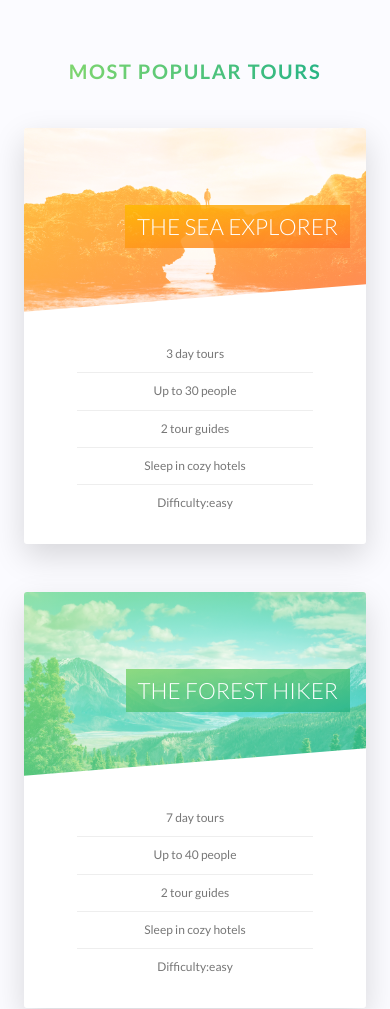
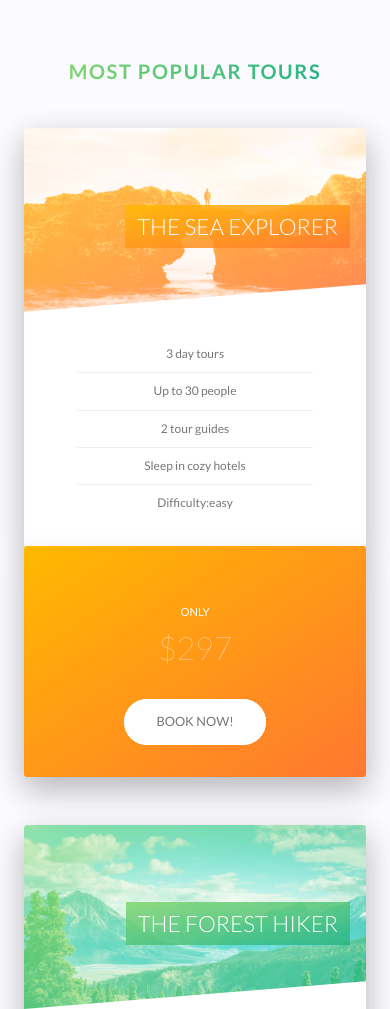
Before and after one commit to Asim1996/sass-templates, a website: page index.html in a window 390 px wide. Shown: the part 2581-3590 px from the top of the page. Drawn offline with Linux system fonts and the light colour scheme.

Commit message:
made responsive

```diff
--- a/index.html
+++ b/index.html
@@ -325,7 +325,11 @@
         </main>
         <footer class="footer">
           <div class="footer__logo-box">
-            <img src="img/logo-green-2x.png" alt="full logo" class="footer__logo">
+            <picture class="footer__logo">
+              <source srcset="img/logo-green-small-1x.png 1x, img/logo-green-small-2x.png 2x " media="(max-width:37.5em)">
+           <img srcset="img/logo-green-1x.png 1x, img/logo-green-2x.png 2x" alt="full logo">
+
+            </picture>
 
           </div>
           <div class="row">
--- a/sass/components/_card.scss
+++ b/sass/components/_card.scss
@@ -41,6 +41,7 @@
 	&:hover &__side--back{
 		transform: rotateY(0deg)
 	}
+	// FRONT SIDE STYLING
 	&__picture{
 		background-size:cover;
 		height:23rem;
@@ -131,4 +132,43 @@
 		font-size:6rem;
 		font-weight:100;
 	}
+
+	@include respond(tab-port){
+	height: auto;
+	border-radius:3px;
+	background-color: white;
+	box-shadow:0 1.5rem 4rem rgba($color-black,.15);
+
+	&__side{
+		height: auto;
+		position:relative;
+
+		&--back {
+			transform: rotateY(0deg);
+				}
+
+	}
+	&:hover &__side--front{
+		transform: rotateY(0deg)
+	}
+
+	// BACK SIDE STYLING
+	&__cta{
+		position: relative;
+		top:0;
+		left:0;
+		width:100%;
+		transform: translate(0);
+		padding:7rem 4rem 4rem 4rem;
+	}
+
+	&__price-box{
+		margin-bottom:3rem;
+
+	}
+
+	&__price-value{
+		font-size:4rem;
+		}
+	}
 }
--- a/sass/components/_form.scss
+++ b/sass/components/_form.scss
@@ -15,6 +15,9 @@
 		width:90%;
 		display:block;
 		transition: all .4s;
+		@include respond(tab-port){
+			width:100%;
+		}
 	&::-webkit-input-placeholder{
 		color:$color-grey-dark-2;
 	}
@@ -49,6 +52,11 @@
 	&__radio-group{
 		float:left;
 		margin-right:2rem;
+		@include respond(tab-port){
+
+		margin-bottom:1rem;
+
+	}
 	}
 	&__radio-input{
 		display:none;
--- a/sass/components/_popup.scss
+++ b/sass/components/_popup.scss
@@ -22,6 +22,7 @@
 	opacity: 0;
 	transform:translate(-50%,-50%) scale(.4);
 	transition:all .5s .2s;
+
 	}
 	&__left{
 		width:33.33%;
@@ -77,4 +78,40 @@
 
 	}
 	}
+	@include respond(tab-port){
+
+	&__content{
+	@include absCenter;
+	height: 60rem;
+	display: block;
+	}
+	&__left{
+		display:block;
+		width:100%;
+	}
+	&__right{
+		display: block;
+		width:100%;
+		}
+	&__img{
+		display: block;
+		width: 50%;
+		float:left;
+		height: 20rem;
+	}
+
+	&__text{
+		font-size: 1.4rem;
+		margin-bottom: 4rem;
+		column-count:2;
+		column-gap:4rem;
+		column-rule:1px solid $color-grey-light-2;
+		-webkit-hyphens: auto;
+		-moz-hyphens: auto;
+		-ms-hyphens: auto;
+		hyphens: auto;
+
+	}
+
+	}
 }
--- a/sass/components/_story.scss
+++ b/sass/components/_story.scss
@@ -8,7 +8,14 @@
 	padding-left:9rem;
 	font-size:$default-font-size;
 	transform:skewX(-12deg);
-
+	@include respond(tab-port){
+		width:100%;
+		padding:4rem;
+		padding-left: 7rem;
+	}
+	@include respond(phone){
+		transform:skewX(0);
+	}
 	&__shape{
 		width:15rem;
 		height:15rem;
@@ -19,6 +26,9 @@
 		clip-path:circle(50% at 50% 50%);
 		transform:translateX(-3rem) skewX(12deg);
 		position: relative;
+		@include respond(phone){
+		transform:translateX(-3rem) skewX(0);
+	}
 
 	}
 	&__img{
@@ -30,6 +40,9 @@
 
 	&__text{
 			transform:skewX(12deg);
+			@include respond(phone){
+		transform:skewX(0);
+	}
 		}
 	&__caption{
 		position:absolute;
--- a/sass/pages/_home.scss
+++ b/sass/pages/_home.scss
@@ -61,9 +61,29 @@
 	background-size:100%;
 	border-radius: 3px;
 	box-shadow:0 1.5rem 4rem rgba($color-black, .2);
-	height:50rem;
+	@include respond(tab-land){
+			background-image:linear-gradient(105deg,
+		rgba($color-white, .9) 0%,
+		rgba($color-white, .9) 65%,
+		transparent 65%) ,url(../img/nat-10.jpg);
+			background-size: cover
+
+	}
+	@include respond(tab-port){
+	background-image:linear-gradient(to right,
+	rgba($color-white, .9) 0%,
+	rgba($color-white, .9) 100%),
+	url(../img/nat-10.jpg);
+}
 	&__form{
 		width:50%;
 		padding:6rem;
+			@include respond(tab-land){
+			width:65%;
+	}
+	@include respond(tab-port){
+			width:100%;
+			}
+
 	}
 }
```
Also changed, not shown: css/style.css.
